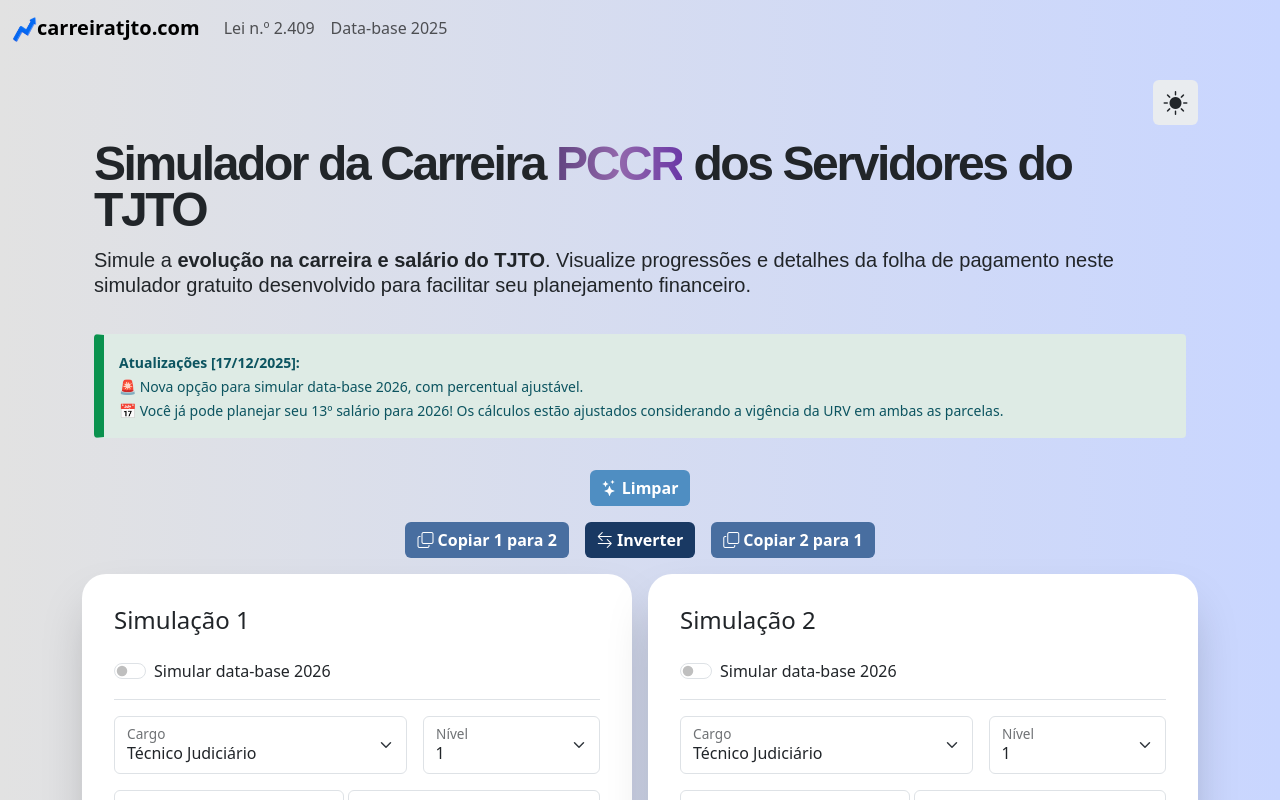
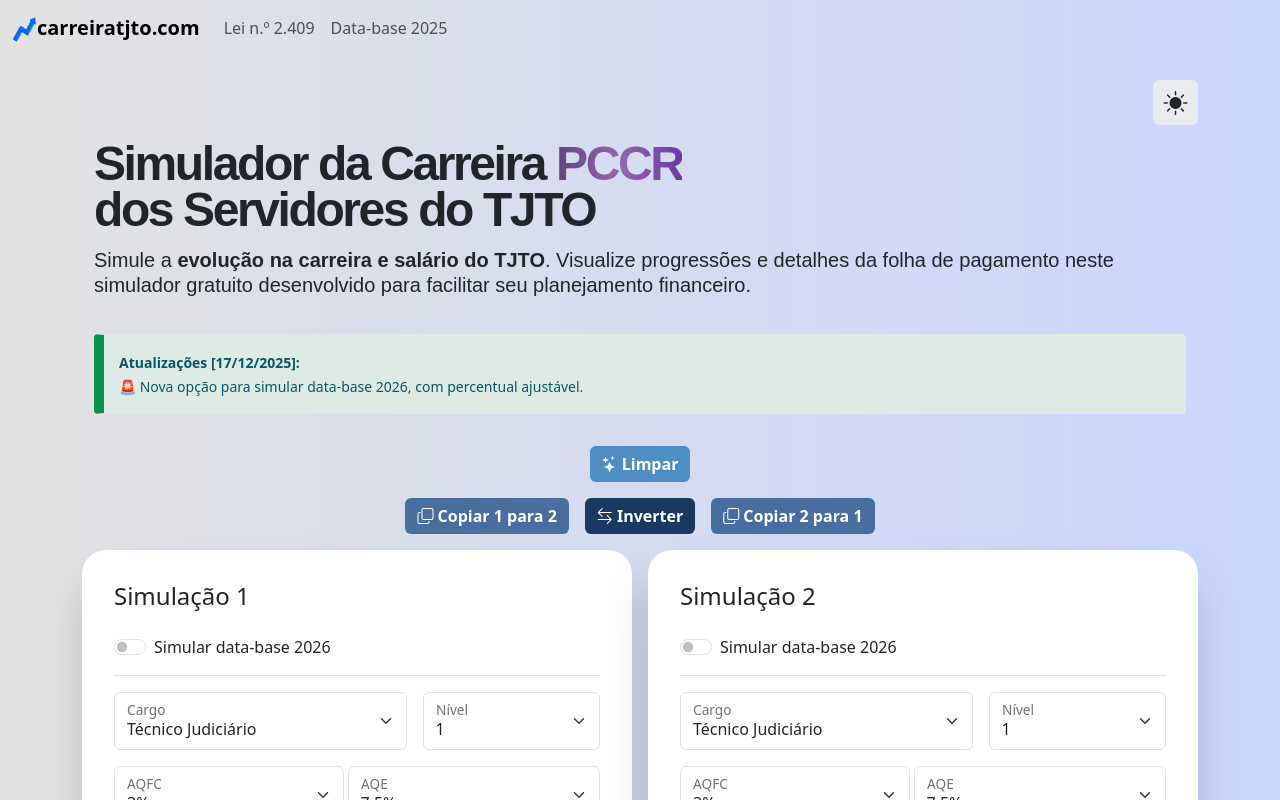
Before and after one commit to guilhermeoq/carreira-tjto, a Vue app: page / in a window 1280 px wide. Shown: the top 800 px of the page. Built offline with nearby package versions, Linux system fonts and the light colour scheme.

Commit message:
update title

```diff
--- a/src/App.vue
+++ b/src/App.vue
@@ -1,14 +1,14 @@
 <template>
-  <div class="back" style="background-attachment: fixed;">
+  <div class="back" style="background-attachment: fixed">
     <Calculadora />
   </div>
 </template>
 
 <script>
 import { inject } from '@vercel/analytics'
-import { injectSpeedInsights } from '@vercel/speed-insights';
+import { injectSpeedInsights } from '@vercel/speed-insights'
 inject()
-injectSpeedInsights();
+injectSpeedInsights()
 import Calculadora from './components/Calculadora.vue'
 
 export default {
@@ -16,38 +16,46 @@ export default {
     Calculadora,
   },
 }
-
 </script>
 
 <style>
 /* === DARK THEME === */
-body[data-bs-theme="dark"] {
+body[data-bs-theme='dark'] {
   .back {
     --bd-pink-rgb: 214, 51, 132;
     padding-right: 0px;
     padding-bottom: 3rem;
 
-  background-image: linear-gradient(223.17deg, rgb(28, 24, 41) 0%, rgb(27, 24, 40) 8.61%, rgb(25, 23, 36) 17.21%, rgb(22, 21, 32) 25.82%, rgb(20, 19, 28) 34.42%, rgb(18, 18, 24) 43.03%, rgb(17, 17, 23) 51.63%);
+    background-image: linear-gradient(
+      223.17deg,
+      rgb(28, 24, 41) 0%,
+      rgb(27, 24, 40) 8.61%,
+      rgb(25, 23, 36) 17.21%,
+      rgb(22, 21, 32) 25.82%,
+      rgb(20, 19, 28) 34.42%,
+      rgb(18, 18, 24) 43.03%,
+      rgb(17, 17, 23) 51.63%
+    );
   }
 }
 
 /* === LIGHT THEME === */
-body[data-bs-theme="light"] {
+body[data-bs-theme='light'] {
   .back {
     padding-right: 0px;
     padding-bottom: 3rem;
 
-background: #C9D6FF;  /* fallback for old browsers */
-background: -webkit-linear-gradient(to right, #E2E2E2, #C9D6FF);  /* Chrome 10-25, Safari 5.1-6 */
-background: linear-gradient(to right, #E2E2E2, #C9D6FF); /* W3C, IE 10+/ Edge, Firefox 16+, Chrome 26+, Opera 12+, Safari 7+ */
-
-
+    background: #c9d6ff; /* fallback for old browsers */
+    background: -webkit-linear-gradient(
+      to right,
+      #e2e2e2,
+      #c9d6ff
+    ); /* Chrome 10-25, Safari 5.1-6 */
+    background: linear-gradient(
+      to right,
+      #e2e2e2,
+      #c9d6ff
+    ); /* W3C, IE 10+/ Edge, Firefox 16+, Chrome 26+, Opera 12+, Safari 7+ */
   }
-
 }
-
-
-
-
-
 </style>
--- a/src/components/Calculadora.vue
+++ b/src/components/Calculadora.vue
@@ -62,8 +62,6 @@
         <small
           ><strong>Atualizações [17/12/2025]:</strong><br />
           🚨 Nova opção para simular data-base 2026, com percentual ajustável.<br />
-          📅 Você já pode planejar seu 13º salário para 2026! Os cálculos estão ajustados
-          considerando a vigência da URV em ambas as parcelas.
         </small>
       </div>
 
@@ -1789,6 +1787,7 @@ body[data-bs-theme='light'] {
   }
 
   .title {
+    text-wrap: balance;
     font-weight: 700;
     font-family: 'YourHeadingFont', sans-serif;
     line-height: 0.95;
```
Lines whose indentation alone changed are shown as unchanged.
